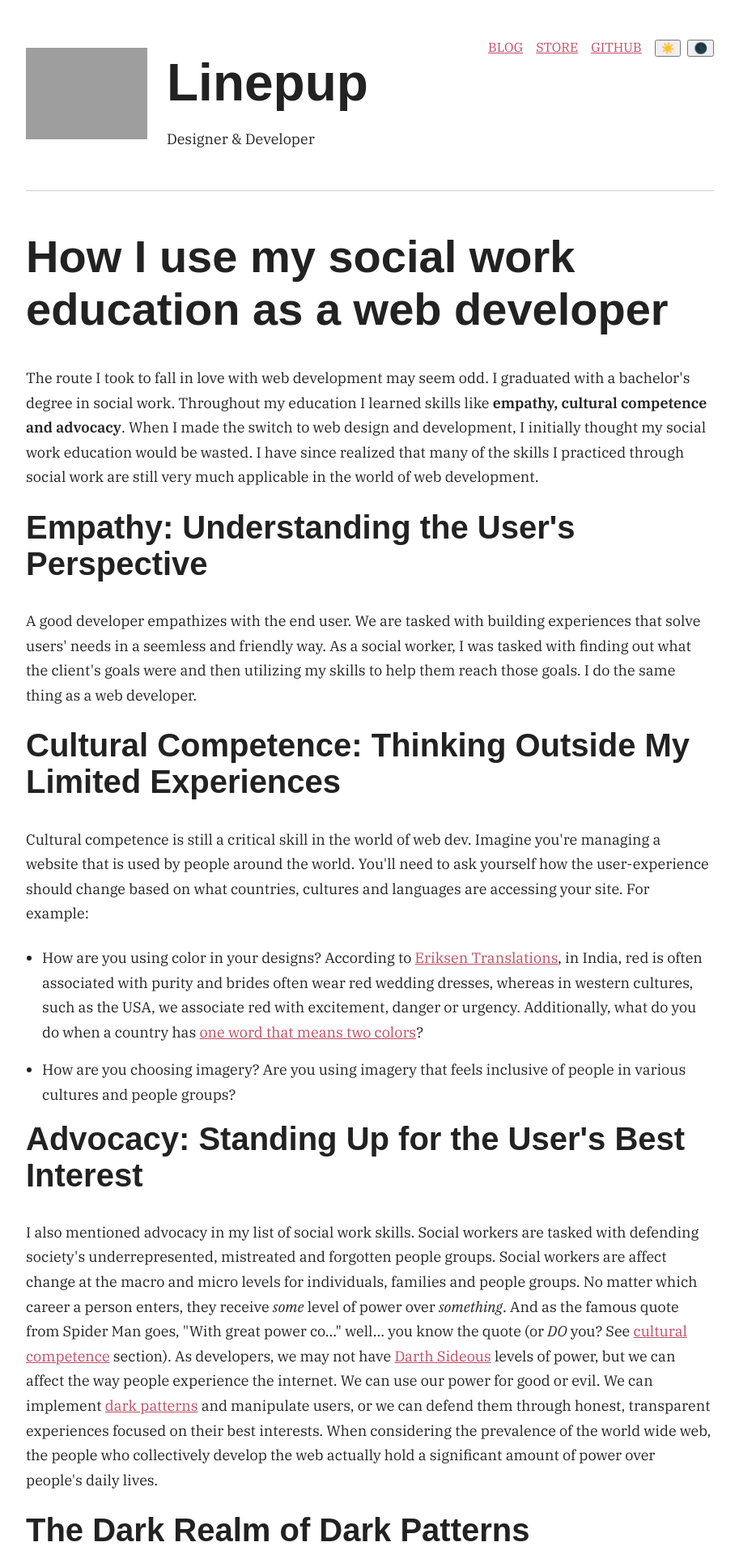
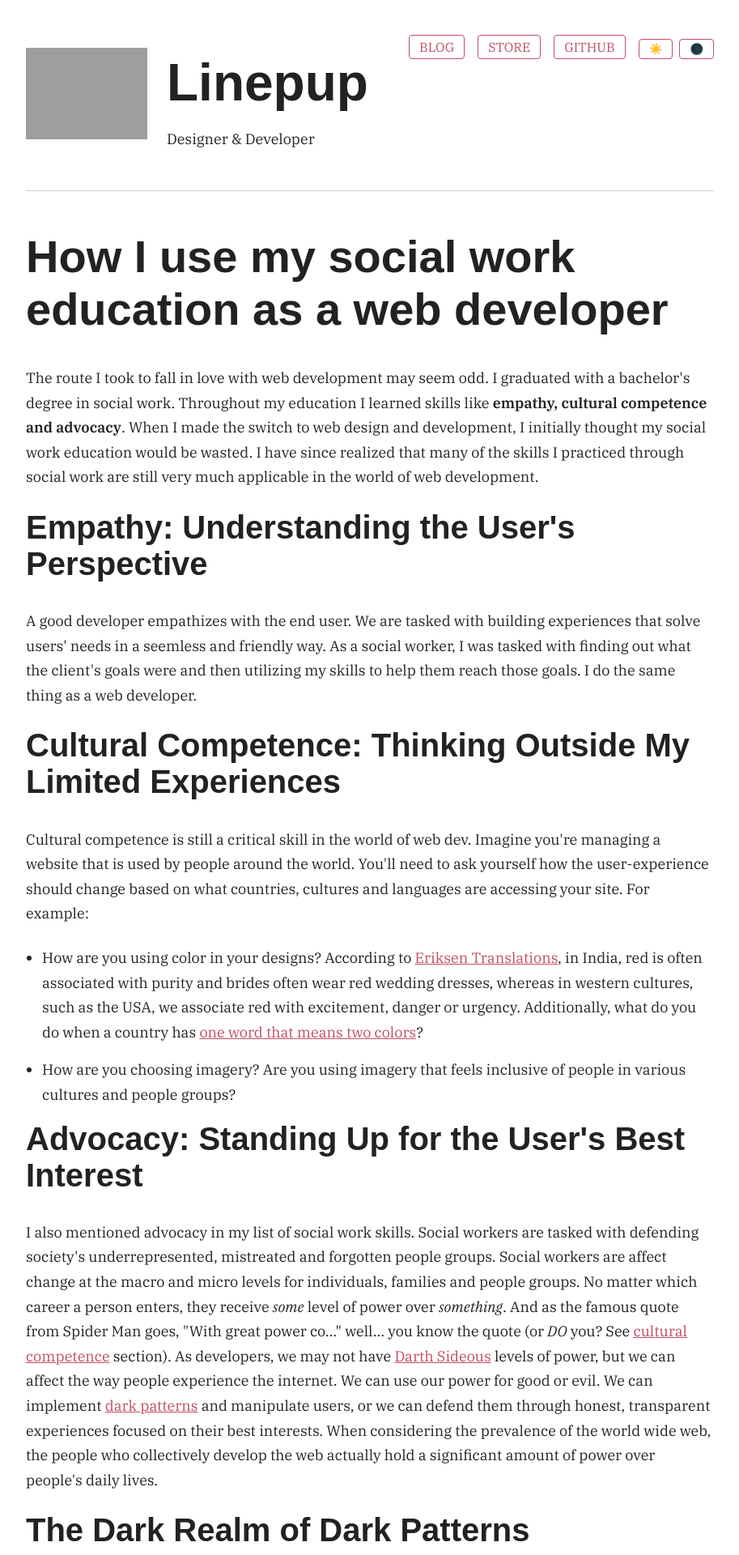
Before and after one commit to tylerwoodcook/linepup_com, a PHP site: page /blog/how-i-use-my-social-work-education-as-a-web-developer/default.php in a window 1280 px wide. Shown: the top 1920 px of the page at 81% size, without its empty margins (183-1096 px from the left). Run offline with PHP 8.4, Linux system fonts and the light colour scheme; some libraries are stand-ins or nearby versions; some web fonts are replaced; grey boxes are pictures that could not be loaded.

Commit message:
styling for nav items

```diff
--- a/header.php
+++ b/header.php
@@ -35,15 +35,15 @@
         </div>
       </div><!-- END header-title-container -->
       <div id="site-nav"">
-        <div><a href=" /blog/">BLOG</a></div>
-        <div><a href="https://creativemarket.com/LinepupDesignCo" target="_blank">STORE</a></div>
-        <div><a href="https://github.com/tylerwoodcook" target="_blank">GITHUB</a></div>
+        <div><a class="nav-item" href=" /blog/">BLOG</a></div>
+        <div><a class="nav-item" href="https://creativemarket.com/LinepupDesignCo" target="_blank">STORE</a></div>
+        <div><a class="nav-item" href="https://github.com/tylerwoodcook" target="_blank">GITHUB</a></div>
         <div class="header-theme-container">
           <div>
-            <button onclick="lightTheme();" id="light-theme">&#9728;&#65039;</button>
+            <button class="nav-item" onclick="lightTheme();" id="light-theme">&#9728;&#65039;</button>
           </div>
           <div>
-            <button onclick="darkTheme();" id="dark-theme">&#127761;</button>
+            <button class="nav-item" onclick="darkTheme();" id="dark-theme">&#127761;</button>
           </div>
         </div>
 
```
